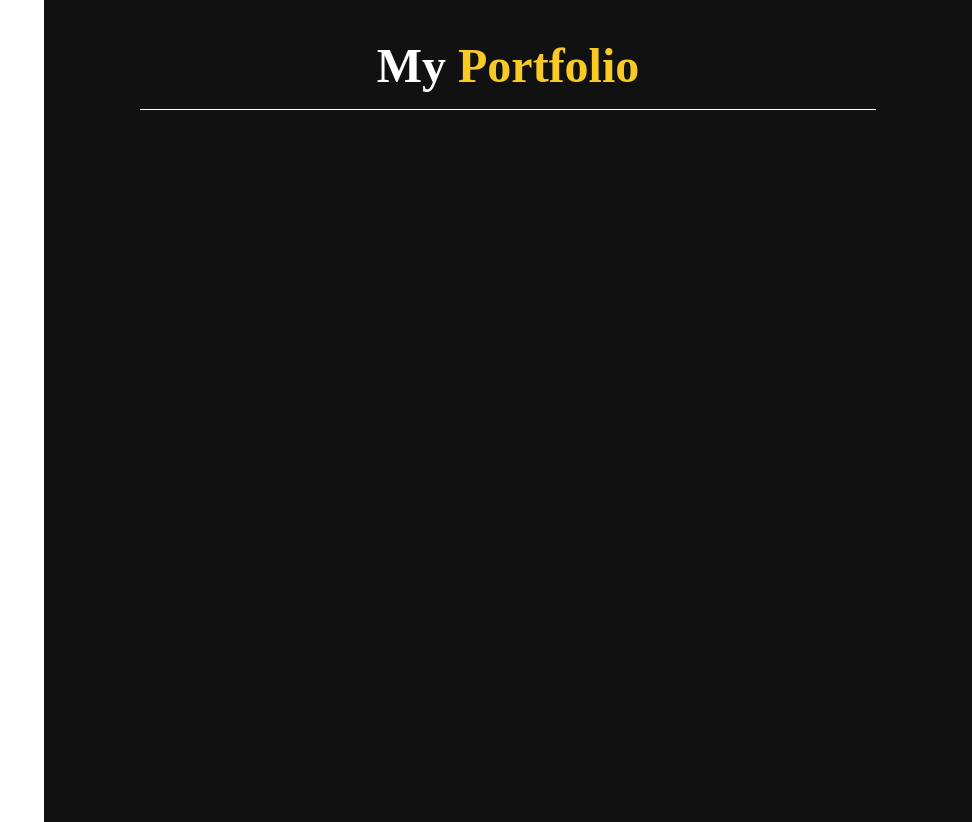
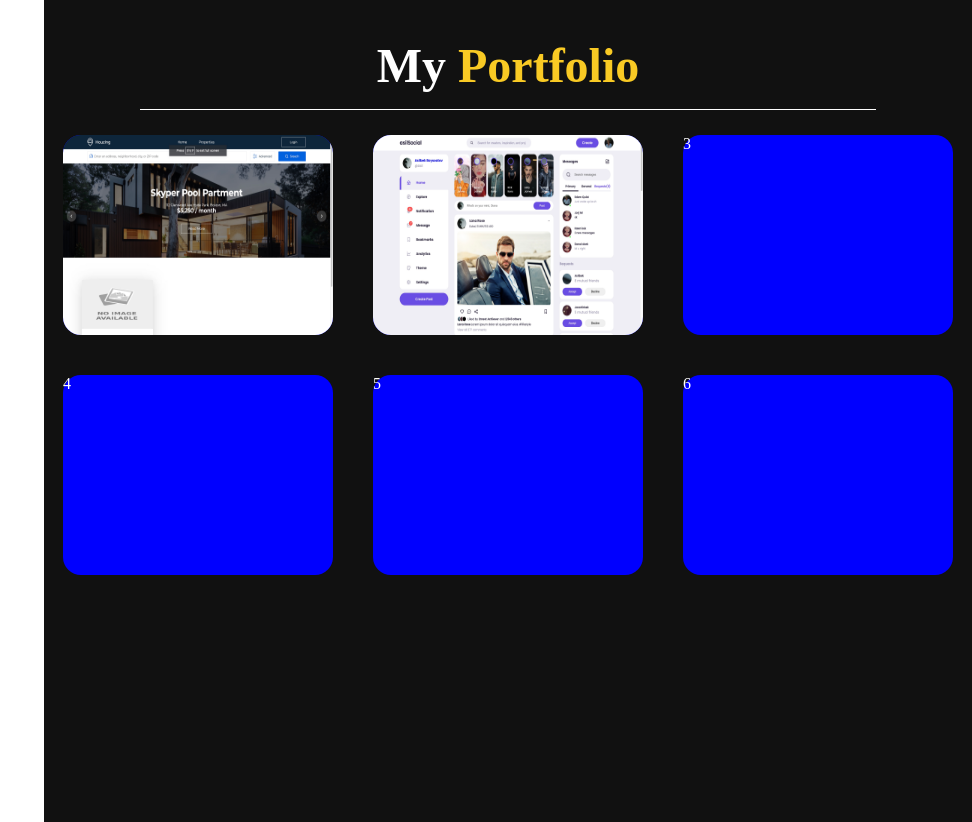
Before and after one commit to jdu214843/portfolio, a React app: page /navbar in a window 1280 px wide. Shown: the part 2660-3482 px from the top of the page, without its empty margins (308-1280 px from the left). Built offline with nearby package versions, Linux system fonts and the light colour scheme.

Commit message:
update portfolio page

```diff
--- a/src/components/home/index.jsx
+++ b/src/components/home/index.jsx
@@ -12,6 +12,8 @@ import {
 } from "./style";
 import { Outlet } from "react-router-dom";
 import myImg from "../assets/img/myImg.png";
+import houzing from "../assets/img/houzing2.jpg";
+import asilMedia from "../assets/img/asilmedi.jpg";
 export const Home = () => {
   return (
     <Container>
@@ -195,6 +197,22 @@ export const Home = () => {
             My <span className="var_color">Portfolio</span>
           </h1>
         </div>
+        <div className="portfolio_box">
+          <div className="box_1">
+            <a href="https://houzingshop.netlify.app">
+              <img src={houzing} alt="Houzing" />
+            </a>
+          </div>
+          <div className="box_1">
+            <a href="https://asil-social.netlify.app">
+              <img src={asilMedia} alt="" />
+            </a>
+          </div>
+          <div className="box_1">3</div>
+          <div className="box_1">4</div>
+          <div className="box_1">5</div>
+          <div className="box_1">6</div>
+        </div>
       </Portfolio>
     </Container>
   );
--- a/src/index.css
+++ b/src/index.css
@@ -237,3 +237,29 @@ body {
   color: #eee;
   padding: 1rem 0;
 }
+
+/* started portfolio section */
+.portfolio_box {
+  display: flex;
+  flex-wrap: wrap;
+  gap: 40px;
+
+  justify-content: center;
+}
+.portfolio_box .box_1 {
+  width: 270px;
+  border-radius: 18px;
+  background-color: blue;
+  min-height: 200px;
+}
+.box_1 a img {
+  width: 100%;
+  height: 100%;
+  border-radius: 18px;
+}
+.box_2 a img {
+  width: 100%;
+  height: 100%;
+  border-radius: 18px;
+}
+/* ended portfolio section */
```
Also changed, not shown: src/components/assets/img/asilmedi.jpg (added), src/components/assets/img/houzing2.jpg (added).
